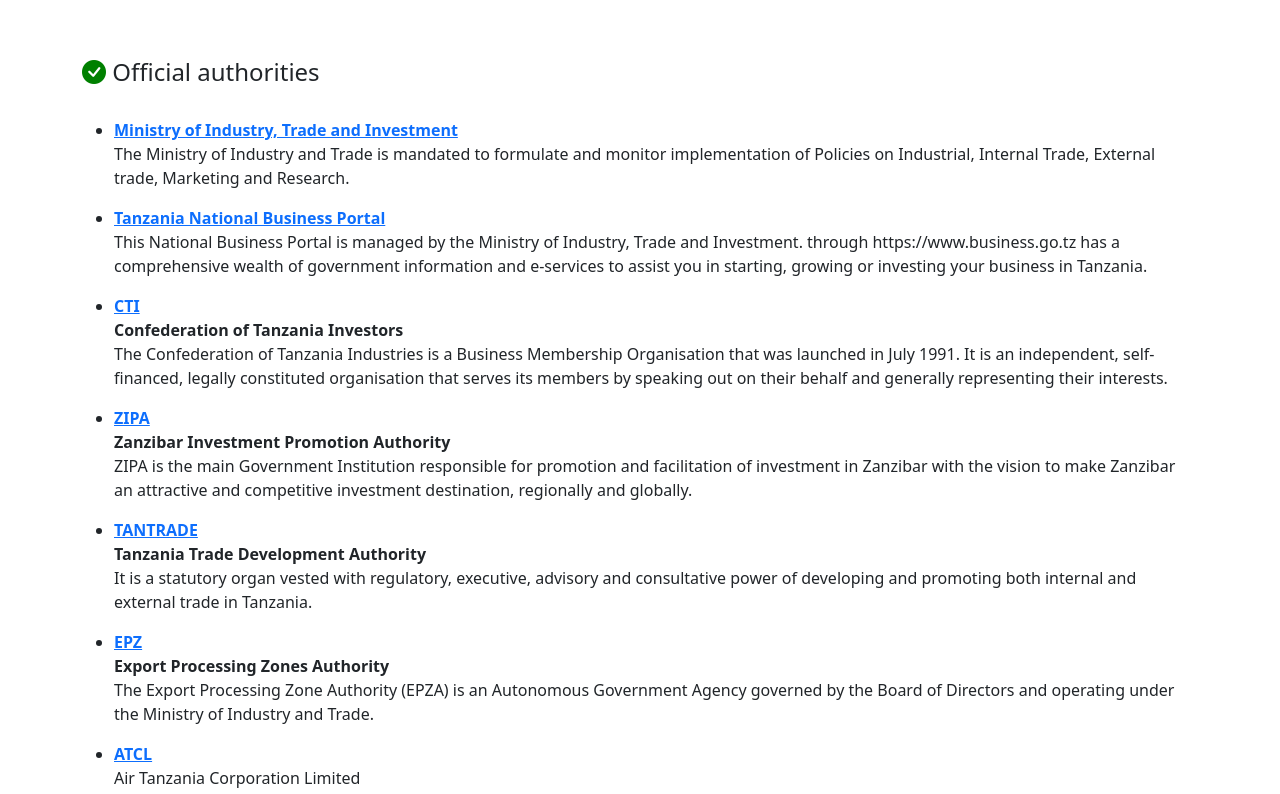
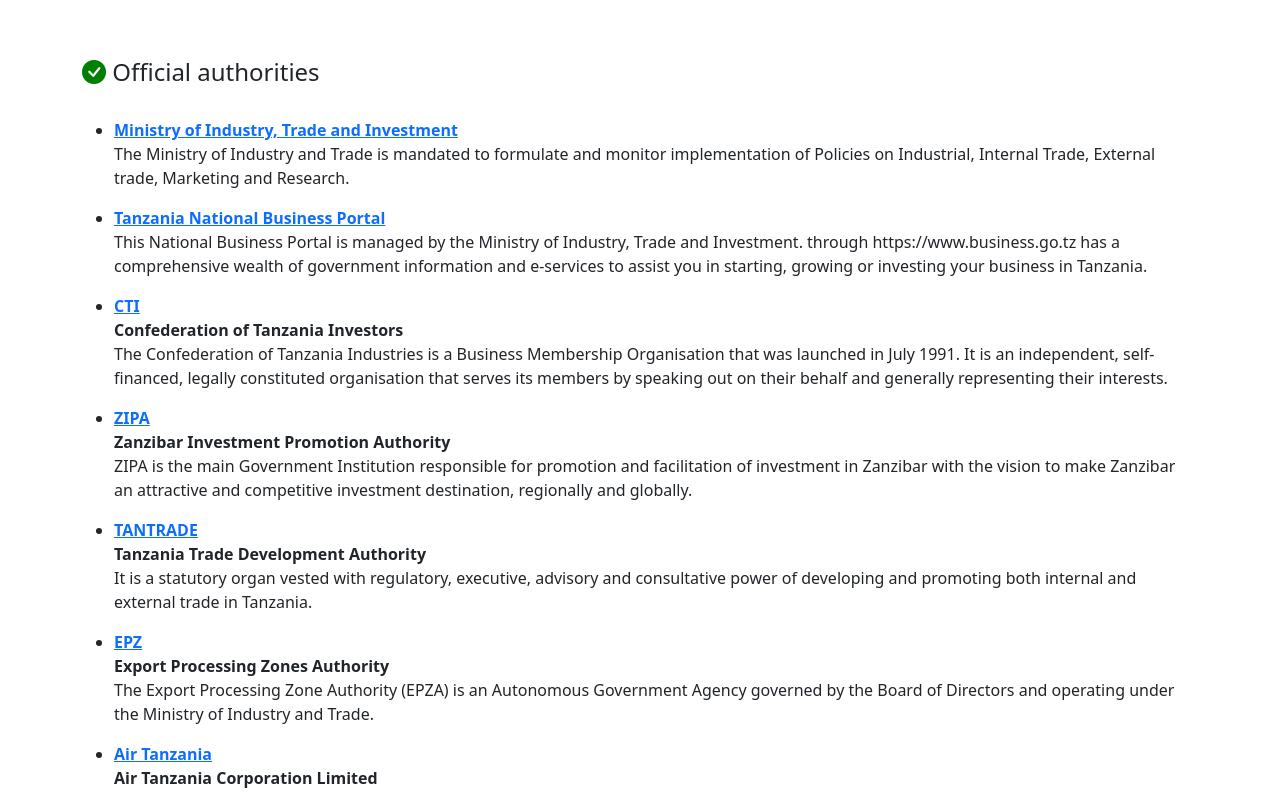
Before and after one commit to navicodes/TZ-KITF, a plain HTML site: page index.html in a window 1280 px wide. Shown: the part 144-938 px from the top of the page. Drawn offline with nearby package versions, Linux system fonts and the light colour scheme.

Commit message:
Air Tanzania

```diff
--- a/index.html
+++ b/index.html
@@ -79,9 +79,11 @@
 
                 </li>
                 <li>
-                    <b><a href="#">ATCL</a></b>
+                    <b><a href="https://www.airtanzania.co.tz/">Air Tanzania</a></b>
                     <p>
-                        Air Tanzania Corporation Limited
+                        <b>Air Tanzania Corporation Limited</b>
+                        <br>
+                        Air Tanzania is a government owned airline
                     </p>
                 </li>
                 <li>
```
